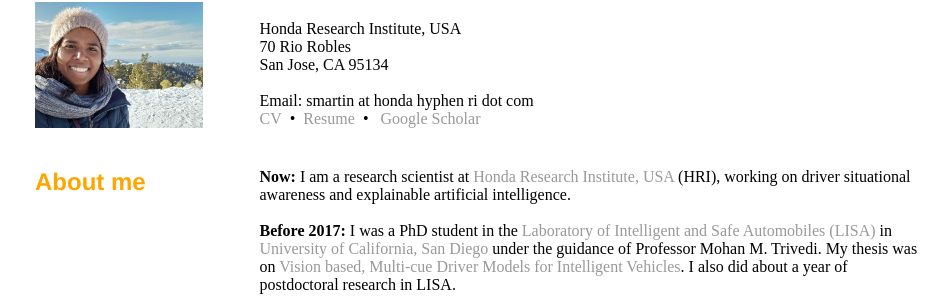
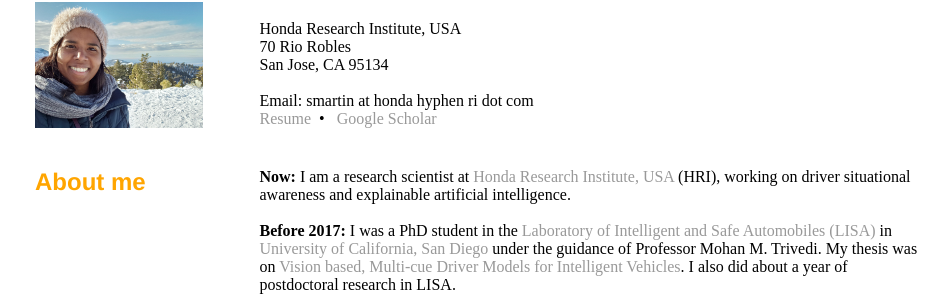
Before and after one commit to sujitha-martin/sujitha-martin.github.io, a Jekyll site: the page built from index.html, in a window 1280 px wide. Shown: the part 202-504 px from the top of the page, without its empty margins (160-1110 px from the left). Built offline with Jekyll 4.4.1, drawn with Linux system fonts in a browser that asks for light colours.

```diff
--- a/index.html
+++ b/index.html
@@ -28,7 +28,7 @@ title: Sujitha Martin
 	    <br />
 	    Email: smartin at honda hyphen ri dot com
 	    <br />
-	    <a href="http://cvrr.ucsd.edu/scmartin/sujitha_martin_cv.pdf">CV</a>&nbsp;&nbsp;&bull;&nbsp;&nbsp;<a href="http://cvrr.ucsd.edu/scmartin/sujitha_martin_resume.pdf">Resume</a>&nbsp;&nbsp;&bull;&nbsp;&nbsp; <a href="https://scholar.google.com/citations?user=OYZrsIQAAAAJ&hl=en&oi=ao">Google Scholar</a>
+	    <a href="images/Sujitha_Martin_Resume_web.pdf">Resume</a>&nbsp;&nbsp;&bull;&nbsp;&nbsp; <a href="https://scholar.google.com/citations?user=OYZrsIQAAAAJ&hl=en&oi=ao">Google Scholar</a>
 	  </div>
 	</td>
       </tr>
```
